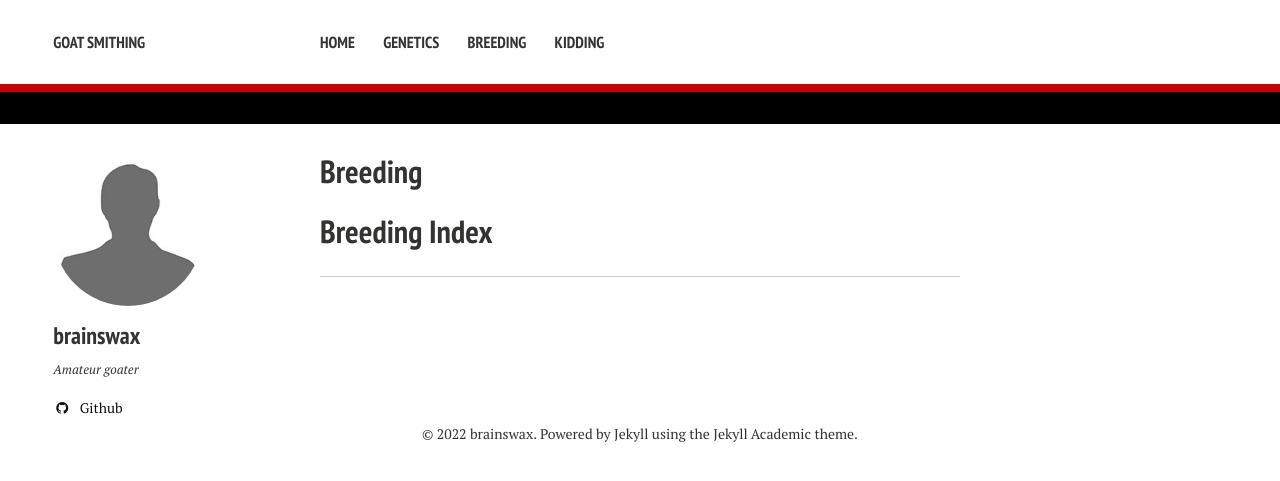
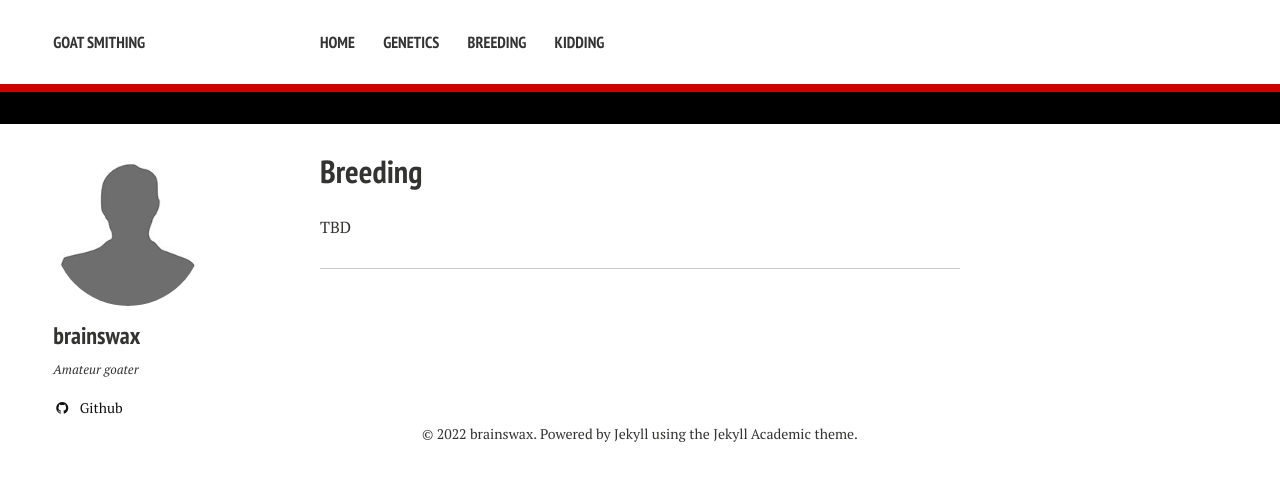
Before and after one commit to brainswax/goatsmith, a Jekyll site: the page built from docs/breeding/index.md, in a window 1280 px wide. Shown: the top 481 px of the page. Built offline with Jekyll 4.4.1, drawn with Linux system fonts in a browser that asks for light colours; nearby versions of some CDN libraries.

Commit message:
Breeding content TBD

```diff
--- a/docs/breeding/index.md
+++ b/docs/breeding/index.md
@@ -3,4 +3,4 @@ layout: page
 title: Breeding
 ---
 
-# Breeding Index
+TBD
```
